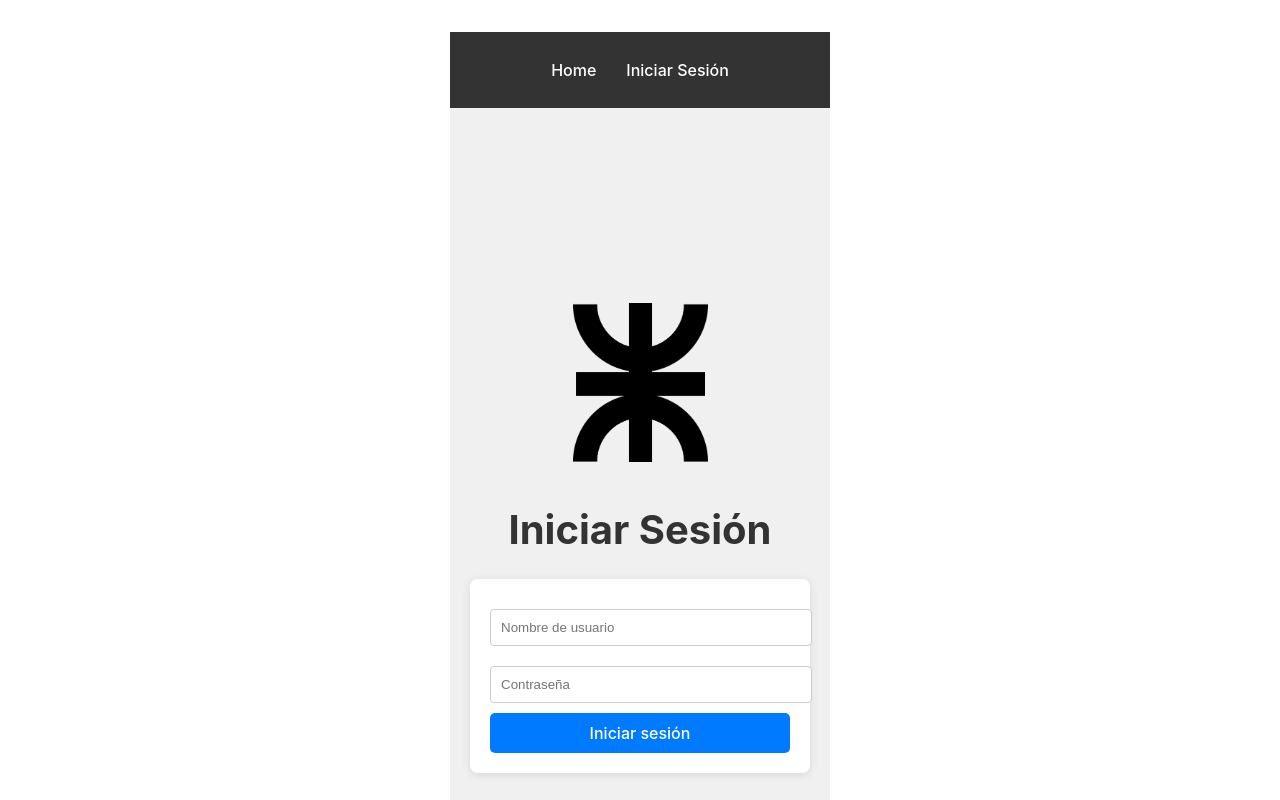
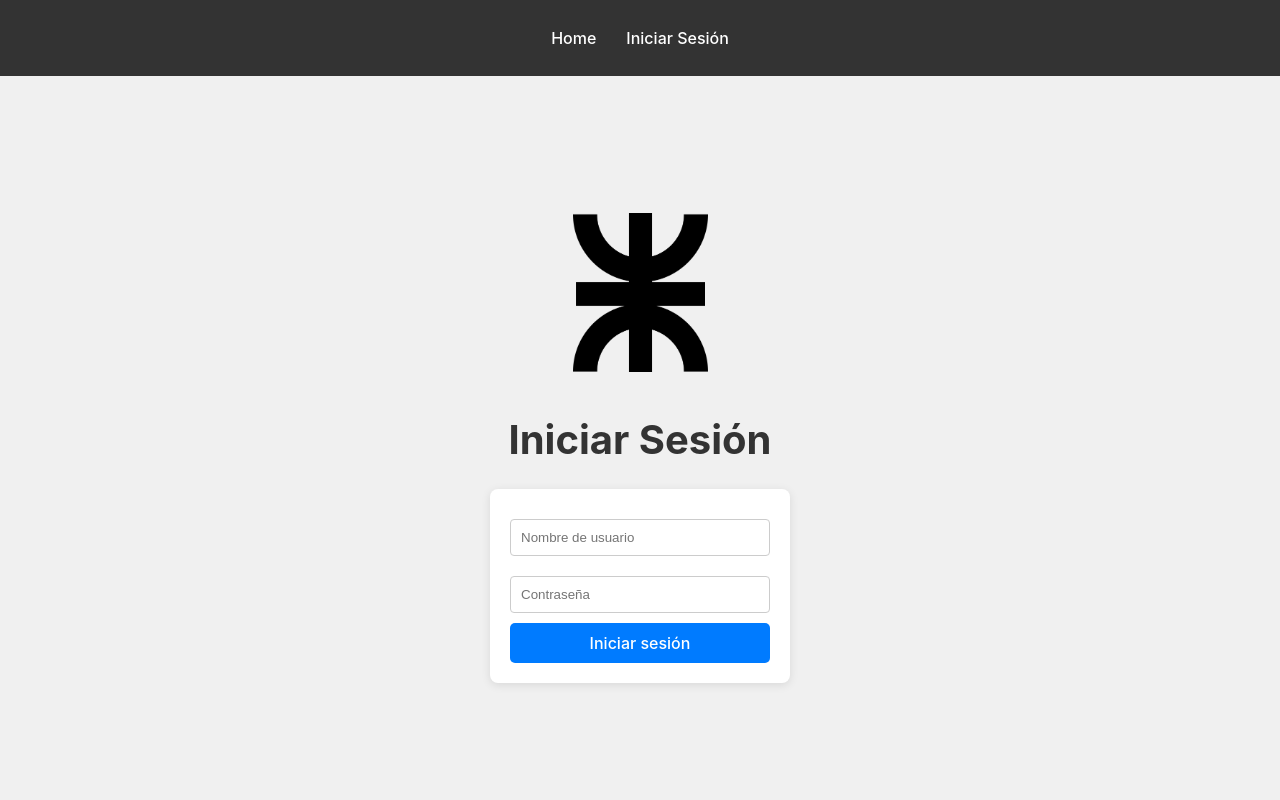
Before and after one commit to heusaizz/Prueba-de-hacer-front-de-pagina, a React (Vite) app: page /login in a window 1280 px wide. Shown: the top 800 px of the page. Built offline with nearby package versions, Linux system fonts and the light colour scheme.

Commit message:
Agregado rutas, configuracion permisos

```diff
--- a/src/App.css
+++ b/src/App.css
@@ -2,11 +2,24 @@
 
 /* Estilos generales */
 #root {
-  max-width: 100%; /* Ancho completo */
-  margin: 0 auto; /* Centrado automático */
-  padding: 2rem;
-  text-align: center;
+  height: 100%; /* Ancho completo */
+  width: 100%;
+  display: flex; /* Centrado automático */
+  flex-direction: column;
 }
+
+html, body {
+  height: 100%; /* Asegúrate de que el html y el body ocupen toda la altura */
+  margin: 0; /* Elimina el margen predeterminado */
+  padding: 0; /* Elimina el padding predeterminado */
+  box-sizing: border-box; /* Incluye padding y border en el tamaño total */
+}
+
+* {
+  box-sizing: inherit; /* Aplica el box-sizing a todos los elementos */
+}
+
+
 
 nav {
   display: flex;
--- a/src/App.jsx
+++ b/src/App.jsx
@@ -1,11 +1,10 @@
-// src/App.jsx
 import { BrowserRouter as Router, Route, Routes, Link } from 'react-router-dom';
 import Home from './components/Home';
 import ProfessorDashboard from './components/ProfessorDashboard';
 import ClientDashboard from './components/ClientDashboard';
 import Login from './components/Login';
 import AdminDashboard from "./components/AdminDashboard";
-import LogoutButton from './components/LogoutButton'; // Importa el LogoutButton
+import LogoutButton from './components/LogoutButton'; // Asegúrate de que este import esté presente
 import PrivateRoute from './routes/PrivateRoute'; // Importa el componente PrivateRoute
 import NoAccess from './routes/NoAccess'; // Importa la página de acceso denegado
 
--- a/src/components/Home.jsx
+++ b/src/components/Home.jsx
@@ -1,4 +1,3 @@
-// src/components/Home.jsx
 import UTNPNG from "../assets/UTNPNG.png";
 
 const Home = () => {
--- a/src/components/Login.jsx
+++ b/src/components/Login.jsx
@@ -1,4 +1,3 @@
-// src/components/Login.jsx
 import { useState } from 'react';
 import { authenticateUser  } from '../services/api';
 import UTNPNG from "../assets/UTNPNG.png";
@@ -42,7 +41,7 @@
                 />
                 <button type="submit">Iniciar sesión</button>
             </form>
-      {message && <p>{message}</p>} {/* Muestra el mensaje si existe */}
+            {message && <p>{message}</ p>}
         </div>
     );
 };
--- a/src/components/LogoutButton.jsx
+++ b/src/components/LogoutButton.jsx
@@ -1,17 +1,14 @@
-// src/components/LogoutButton.jsx
 import { useNavigate } from 'react-router-dom';
 import "./LogoutButton.css";
 
-
 const LogoutButton = () => {
-    const history = useNavigate();
+    const navigate = useNavigate();
 
     const handleLogout = () => {
         localStorage.removeItem('jwtToken'); // Elimina el token
-        history.push('/login'); // Redirige a la página de inicio de sesión
+        navigate('/login'); // Redirige a la página de inicio de sesión
     };
 
-    // Verifica si el usuario está logueado
     const isLoggedIn = !!localStorage.getItem('jwtToken');
 
     if (!isLoggedIn) {
```
Also changed, not shown: src/routes/PrivateRoute.jsx (+2 -5 lines). Lines whose indentation alone changed are shown as unchanged.
